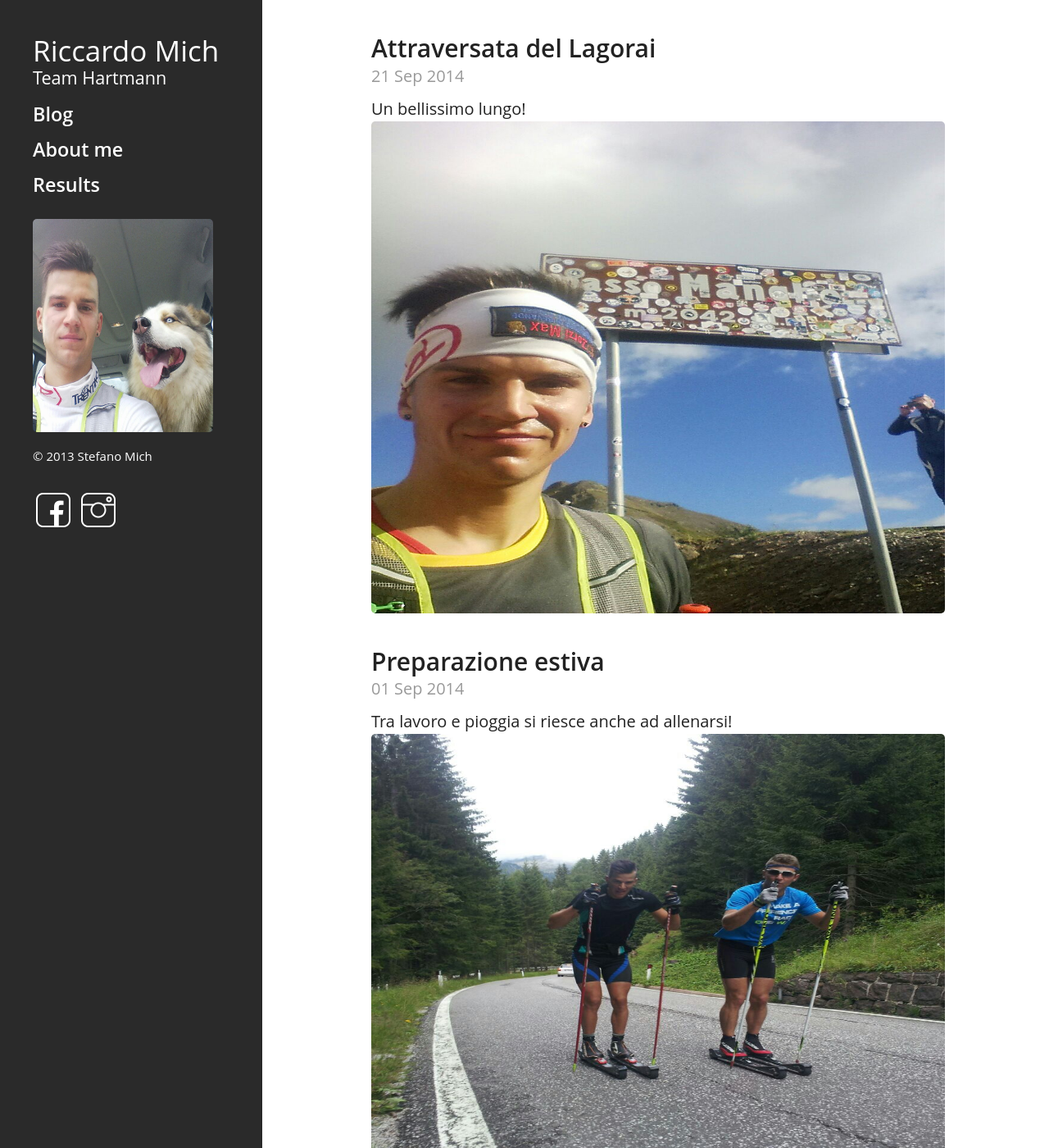
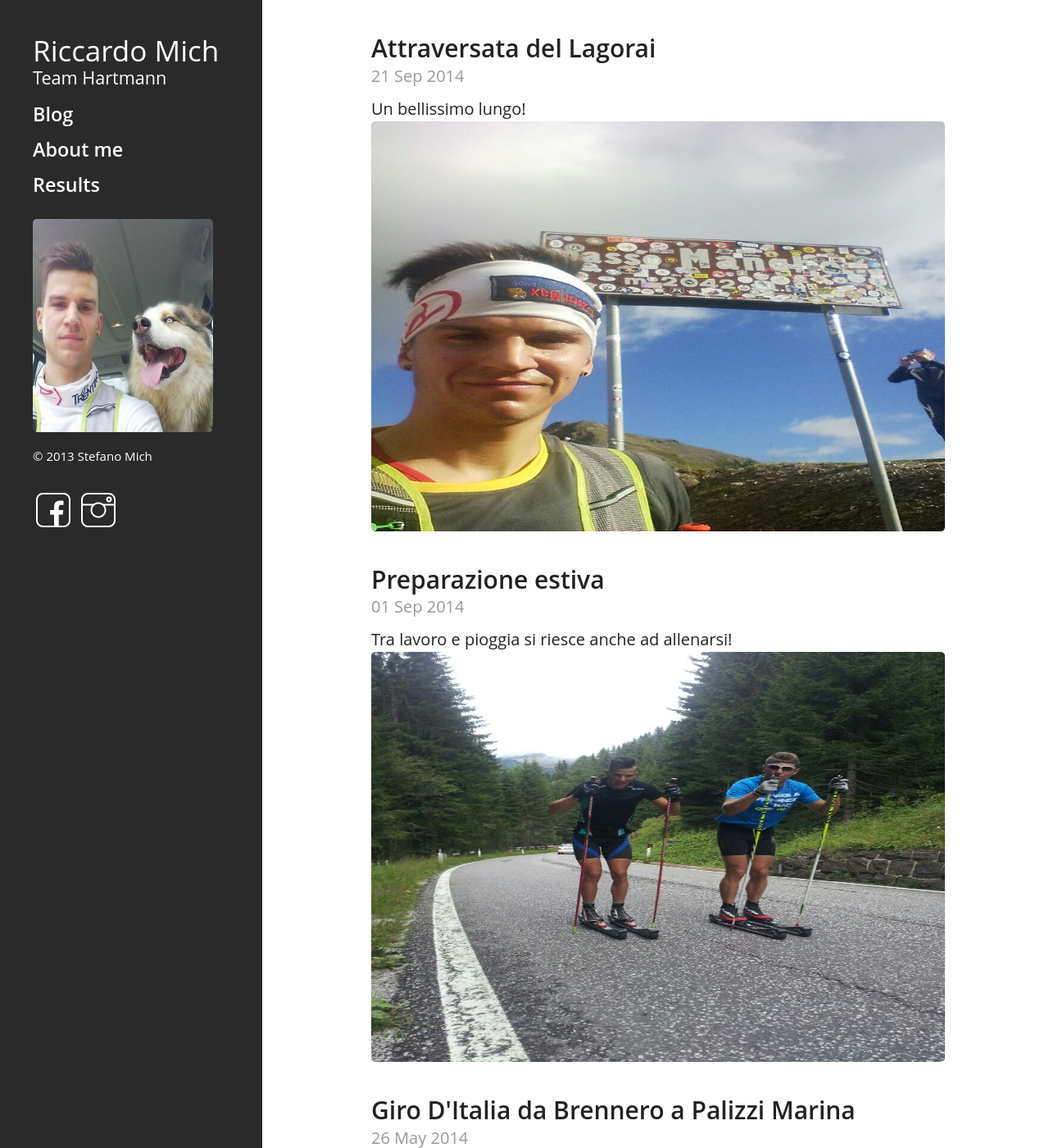
Before and after one commit to stefanomich22/mich93.github.io, a Jekyll site: the page built from index.html, in a window 1280 px wide and 1400 px high. Shown: the whole window at 82% size. Built offline with Jekyll 4.4.1, drawn with Linux system fonts in a browser that asks for light colours; Markdown is read by kramdown in place of the engine named in the settings; the list of posts is cut into pages by our own code.

Commit message:
postimg fixed

```diff
--- a/public/css/hyde.css
+++ b/public/css/hyde.css
@@ -536,7 +536,7 @@ table, thead, tbody, th, td, tr {
 }
 .postimg{
 	width: 700px;
-	height: 600px;
+	height: 500px;
 
 
 }
```
